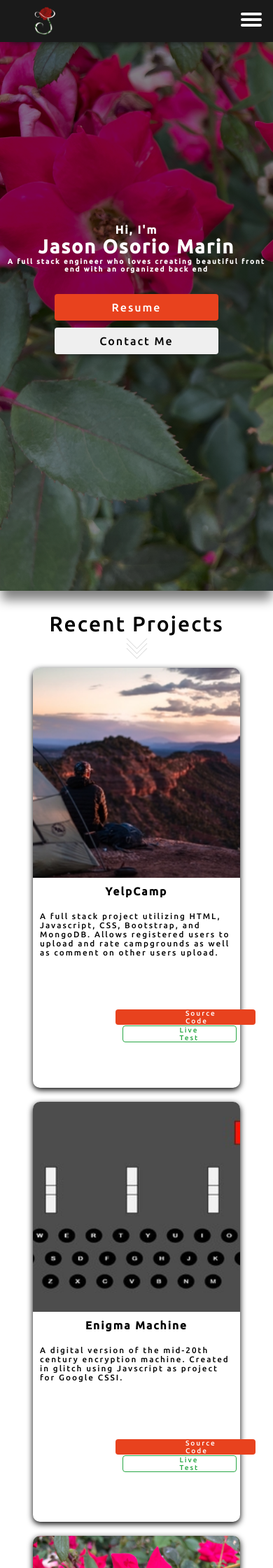
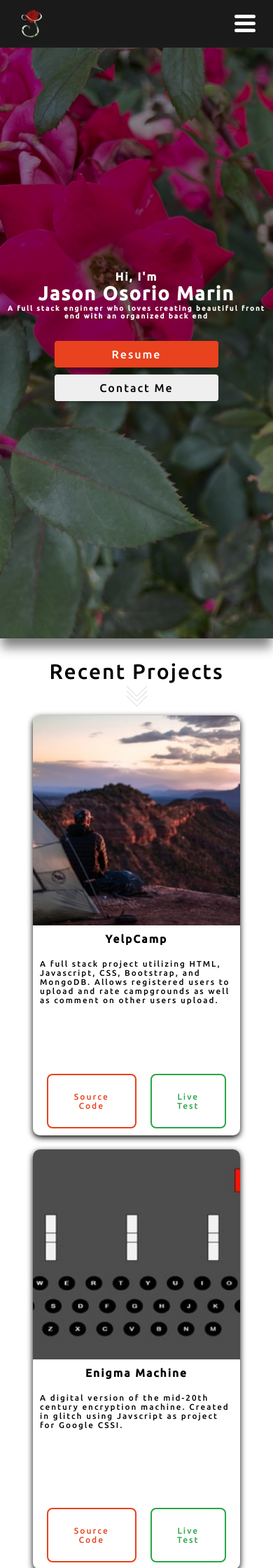
Before and after one commit to Jmarin123/Portfolio, a Node server app: page / in a window 390 px wide. Shown: the top 2240 px of the page at 70% size. Run offline with Node 20, Linux system fonts and the light colour scheme.

Commit message:
Almost done with main page

```diff
--- a/public/stylesheets/landingPage.css
+++ b/public/stylesheets/landingPage.css
@@ -9,16 +9,22 @@
     letter-spacing: 2px;
 }
 
+body {
+    overflow-x: hidden;
+}
 
-.navbar-thing {
+
+.navbar {
     display: flex;
     flex-direction: row;
     justify-content: space-around;
     align-items: center;
     background: #1a1a1a;
-    position: absolute;
+    position: static;
     width: 100%;
     top: 0px;
+    z-index: 2;
+    min-height: 8vh;
     box-shadow: 0px 15px 10px -15px #111;
 }
 
@@ -40,7 +46,21 @@
     color: white;
 }
 
-.navbar-links ul {
+.burger {
+    display: none;
+}
+
+.burger div {
+    width: 30px;
+    height: 5px;
+    border-radius: 4px;
+    background-color: white;
+    margin: 5px;
+    transition: all 0.3s ease;
+}
+
+
+.navbar-links {
     margin: 0;
     padding: 0;
     display: flex;
@@ -81,61 +98,28 @@
     font-size: clamp(32px, 3vw, 50px);
 }
 
-.toggle-button {
-    position: absolute;
-    top: 1.1rem;
-    right: 1rem;
-    display: none;
+
+.contact-screen {
+    position: fixed;
+    top: 0;
+    left: 0;
+    width: 0;
+    height: 102vh;
+    background-color: rgba(0, 0, 0, 0.9);
+    color: white;
+    display: flex;
     flex-direction: column;
-    justify-content: space-between;
-    width: 30px;
-    height: 20px;
-
+    justify-content: flex-start;
+    align-items: center;
+    transition: width 0.5s ease-in;
 }
 
-
-.toggle-button span {
-    height: 4px;
-    width: 100%;
-    background-color: white;
-    border-radius: 10px;
-    transition: background-color 0.4s;
-}
-
-
-
-.end-foot {
-    display: flex;
-    background-color: black;
-    flex-flow: column;
-    width: 100%;
-    text-align: center;
-    align-items: center;
-    justify-content: center;
-    color: white;
-    height: auto;
-}
-
-.end-foot p {
-    margin-bottom: 1px;
-}
-
-.end-foot a {
-    color: white;
-}
-
-.end-foot a:hover {
-    color: white;
-}
-
-/* main {
-    height: 70vh;
-} */
+.contact-bar {}
 
 .hero-image {
     display: flex;
     flex-direction: column;
-    height: 100vh;
+    min-height: 100vh;
     width: 100%;
     background: linear-gradient(rgba(0, 0, 0, 0.5), rgba(0, 0, 0, 0.5)), url("../images/IMG-0294.jpg") no-repeat;
     background-size: cover;
@@ -352,23 +334,30 @@
 .card-reference {
     margin: 0px 10px;
     font-size: clamp(10px, 2vw, 16px);
-    background-color: #e8421e;
-    color: white;
     border: none;
-    border-radius: 4px;
+    border-radius: 8px;
     padding: .5em 1em;
-    transition: background-color 0.2s;
+    transition: all 0.2s;
     cursor: pointer;
 }
 
 
+.sourceCode {
+    color: #e8421e;
+    border: 2px solid;
+    border-color: #e8421e;
+    background-color: white;
+    transition: all 0.2s;
+}
+
 .sourceCode:hover {
     background-color: #c43618;
+    color: white;
 }
 
 .live-test {
     color: #28a745;
-    border: 1px solid;
+    border: 2px solid;
     border-color: #28a745;
     transition: all 0.2s;
     background-color: white;
@@ -444,111 +445,7 @@
 
 }
 
-@media (max-width: 780px) {
-
-    /* .brand {
-        margin-left: 10vw;
-    } */
-
-    /* .brand img {
-        width: 250px;
-        height: 50px;
-    } */
-
-    .solo-j {
-        display: block;
-        margin-left: 10vw;
-    }
-
-    .full-name {
-        display: none;
-    }
-
-    .logo {
-        margin: 10px;
-    }
-
-
-    /* trynna see this max */
-    .toggle-button {
-        display: flex;
-        transition: color 0.2s;
-    }
-
-    .toggle-button:hover span {
-        background-color: red;
-
-    }
-
-    .navbar-links {
-        display: none;
-        width: 100%;
-    }
-
-    .navbar-thing {
-        flex-direction: column;
-        align-items: flex-start;
-    }
-
-    .navbar-links ul {
-        width: 100%;
-        flex-direction: column;
-    }
-
-    .navbar-links li {
-        background: rgba(99, 99, 99, 0.5);
-        text-align: center;
-        border-block-style: solid;
-        border-color: rgb(125, 125, 125);
-        border-width: 1px;
-    }
-
-    .navbar-links li:first-child {
-        border-top-width: 0;
-    }
-
-    .navbar-links li:last-child {
-        border-bottom-width: 0;
-    }
-
-    .navbar-links li a {
-        padding: .5rem 1rem;
-    }
-
-    .navbar-links.active {
-        display: flex;
-    }
-
-    .hero-image {
-        justify-content: center;
-        align-items: center;
-    }
-
-    .githubLink {
-
-        /* fontsize 32*/
-        font-size: 32px;
-    }
-
-    .linkedinLink {
-        font-size: 32px;
-    }
-
-    .hero-buttons {
-        flex-direction: column;
-
-    }
-
-    .resume {
-        margin-top: 10px;
-        width: 60vw;
-    }
-
-    .contact {
-        margin-top: 10px;
-        width: 60vw;
-    }
-
+@media only screen and (max-width: 1000px) {
     .all-projects {
         flex-flow: column;
         justify-content: center;
@@ -581,23 +478,207 @@
         font-size: clamp(10px, 3vw, 20px);
     }
 
-    .card-buttons {
+    .card-reference {
+        font-size: clamp(12px, 2vw, 20px);
+        padding: 2em 3em;
+    }
+
+}
+
+@media only screen and (max-width: 780px) {
+    body::-webkit-scrollbar {
+        display: none;
+    }
+
+    /* Hide scrollbar for IE, Edge and Firefox */
+    body {
+        -ms-overflow-style: none;
+        /* IE and Edge */
+        scrollbar-width: none;
+        /* Firefox */
+    }
+
+    .navbar {
+        justify-content: space-between;
+    }
+
+    .burger {
+        margin-right: 20px;
+    }
+
+    .burger:hover div {
+        background-color: red;
+    }
+
+    .solo-j {
+        display: block;
+        margin-left: 20px;
+    }
+
+    .full-name {
+        display: none;
+    }
+
+    .logo {
+        margin: 10px;
+    }
+
+
+    .navbar-links {
+        position: fixed;
+        top: 0;
+        right: 0;
+        width: 0%;
+        height: 102vh;
+        background-color: rgba(0, 0, 0, 0.9);
+        color: white;
+        display: flex;
         flex-direction: column;
+        justify-content: flex-start;
         align-items: center;
+        transition: width 0.5s ease-in;
+    }
+
+
+
+    .navbar-links li {
+        opacity: 0;
+    }
+
+    .navbar-links li a {
+        font-size: 42px;
+    }
+
+    .burger {
+        display: block;
+        z-index: 2;
+        cursor: pointer;
+    }
+
+
+
+    .hero-image {
         justify-content: center;
+        align-items: center;
+    }
+
+    .githubLink {
+        font-size: 64px;
+    }
+
+    .linkedinLink {
+        font-size: 64px;
+    }
+
+    .hero-buttons {
+        flex-direction: column;
+
+    }
+
+    .resume {
+        margin-top: 10px;
+        width: 60vw;
+    }
+
+    .contact {
+        margin-top: 10px;
+        width: 60vw;
+    }
+
+    .navbar-active {
         width: 100%;
     }
 
-    .container-for-buttons {
-        margin-top: 40px;
-        height: 100%;
+}
+
+
+@keyframes navLinkFadeIn {
+    from {
+        opacity: 0;
+        transform: translateX(50px);
     }
 
+    to {
+        opacity: 1;
+        transform: translateX(0px);
+    }
+}
 
-    .card-reference {
-        width: 100%;
-        padding: 0 100%;
-        font-size: clamp(16px, 3vw, 24pxA)
+@keyframes navLinkFadeOut {
+    from {
+        opacity: 1;
+        transform: translateX(0px);
+    }
+
+    to {
+        opacity: 0;
+        transform: translateX(50px);
+    }
+}
+
+@keyframes midBarFade {
+    from {
+        opacity: 1;
+        transform: translateX(0px);
+    }
+
+    to {
+        opacity: 0;
+        transform: translateX(50px);
     }
 
 }
+
+@keyframes midBarReturn {
+    from {
+        opacity: 0;
+        transform: translateX(50px);
+    }
+
+    to {
+        opacity: 1;
+        transform: translateX(0px);
+    }
+}
+
+
+@keyframes topBarFirst {
+    from {
+        transform: rotate(0deg)translate(0px, 0px);
+    }
+
+    to {
+        transform: rotate(-45deg) translate(-9px, 6px);
+    }
+}
+
+@keyframes topBarSecond {
+    from {
+        transform: rotate(-45deg) translate(-9px, 6px);
+    }
+
+    to {
+        transform: rotate(0deg) translate(0px, 0px);
+    }
+}
+
+
+@keyframes lastBarFirst {
+    from {
+        transform: rotate(0deg)translate(0px, 0px);
+    }
+
+    to {
+        transform: rotate(45deg) translate(-9px, -6px);
+    }
+}
+
+@keyframes lastBarSecond {
+    from {
+        transform: rotate(45deg) translate(-9px, -6px);
+    }
+
+    to {
+        transform: rotate(0deg) translate(0px, 0px);
+    }
+}
--- a/views/landing.ejs
+++ b/views/landing.ejs
@@ -11,7 +11,7 @@
 </head>
 
 <body>
-    <nav class="navbar-thing">
+    <nav class="navbar">
         <div class="logo">
             <a href="#" class="brand">
                 <img src="../images/Fixing.png" alt="Jason Osorio Marin Logo" width="240px" height="60px"
@@ -22,13 +22,7 @@
                     class="image-brand"> -->
             </a>
         </div>
-        <a href="#" class="toggle-button" onclick="return false;">
-            <span class="bar1"></span>
-            <span class="bar2"></span>
-            <span class="bar3"></span>
-        </a>
-        <div class="navbar-links">
-            <ul>
+        <ul class="navbar-links">
             <li><a href="/" class="homeLink">Home</a></li>
             <li><a href="/about" class="aboutLink">About</a></li>
             <li><a href="/contact" class="contactLink">Contact</a></li>
@@ -43,8 +37,21 @@
                 <!-- where we add icons -->
             </li>
         </ul>
+        <div class="burger">
+            <div class="bar1"></div>
+            <div class="bar2"></div>
+            <div class="bar3"></div>
         </div>
-
+        <!-- <div class="contact-screen">
+            <div class="contactBurger">
+                <div class="contactBar1"></div>
+                <div class="contactBar2"></div>
+                <div class="contactBar3"></div>
+            </div>
+            <div class="contact-me-box">
+                <h1>Contact Me!</h1>
+            </div>
+        </div> -->
     </nav>
     <main>
         <div class="hero-image">
@@ -81,10 +88,10 @@
                             MongoDB. Allows registered users to upload and rate campgrounds as well as comment on other
                             users upload.</p>
                         <div class="card-buttons">
-                            <form action="https://github.com/Jmarin123/Enigma-Machine" method="get" target="_blank">
+                            <form action="https://github.com/Jmarin123/YelpCamp" method="get" target="_blank">
                                 <button class="card-reference sourceCode">Source Code</button>
                             </form>
-                            <form action="https://enigma-encrypt.glitch.me" method="get" target="_blank">
+                            <form action="https://desolate-hamlet-17323.herokuapp.com/" method="get" target="_blank">
                                 <button class="card-reference live-test">Live Test</button>
                             </form>
                         </div>
@@ -111,9 +118,7 @@
                     <div class="music-pic"></div>
                     <div class="card-body">
                         <h5 class="card-title">Music API</h5>
-                        <p class="card-text">Some quick example text to build on the card title and make up the bulk
-                            of
-                            the card's content.</p>
+                        <p class="card-text">Using spotify API allowed users to create a playlist of music.</p>
                         <div class="card-buttons">
                             <form action="https://github.com/Jmarin123/Enigma-Machine" method="get" target="_blank">
                                 <button class="card-reference sourceCode">Source Code</button>
```
Also changed, not shown: other parts of public/stylesheets/landingPage.css (+33 -26 lines), public/scripts/homePage.js (+108 -5 lines). Lines whose indentation alone changed are shown as unchanged.
